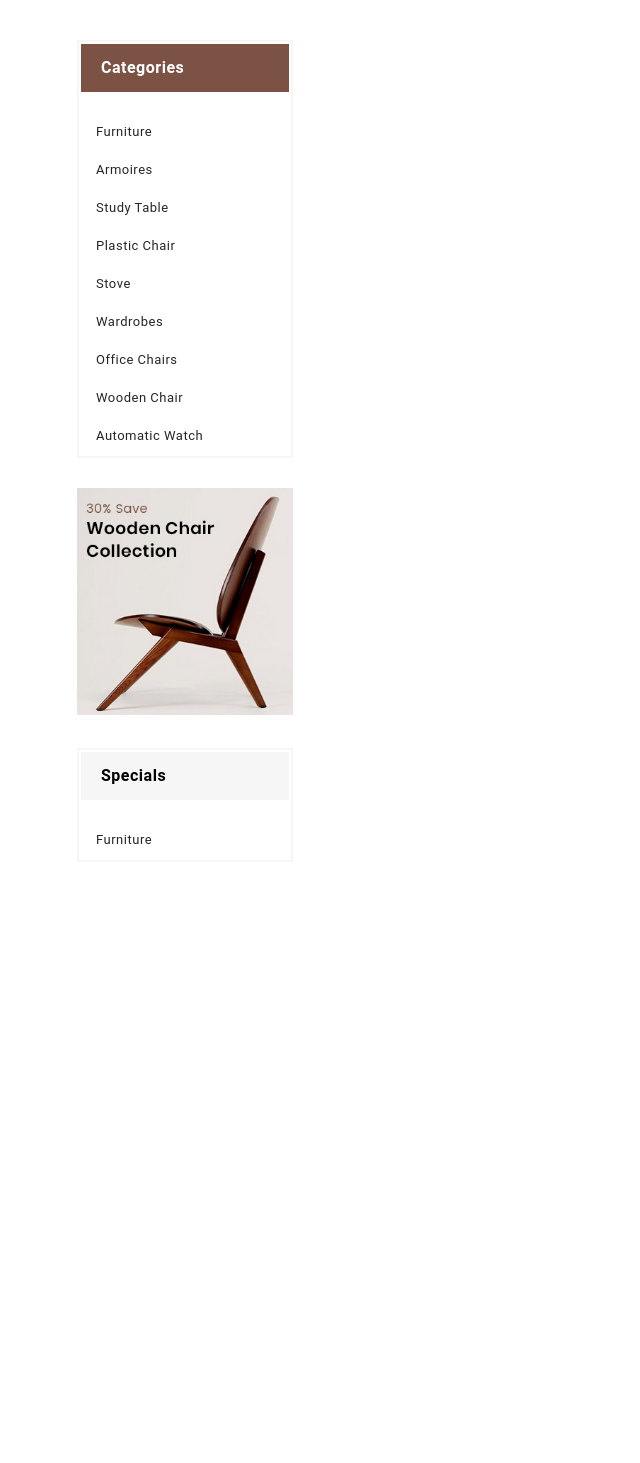
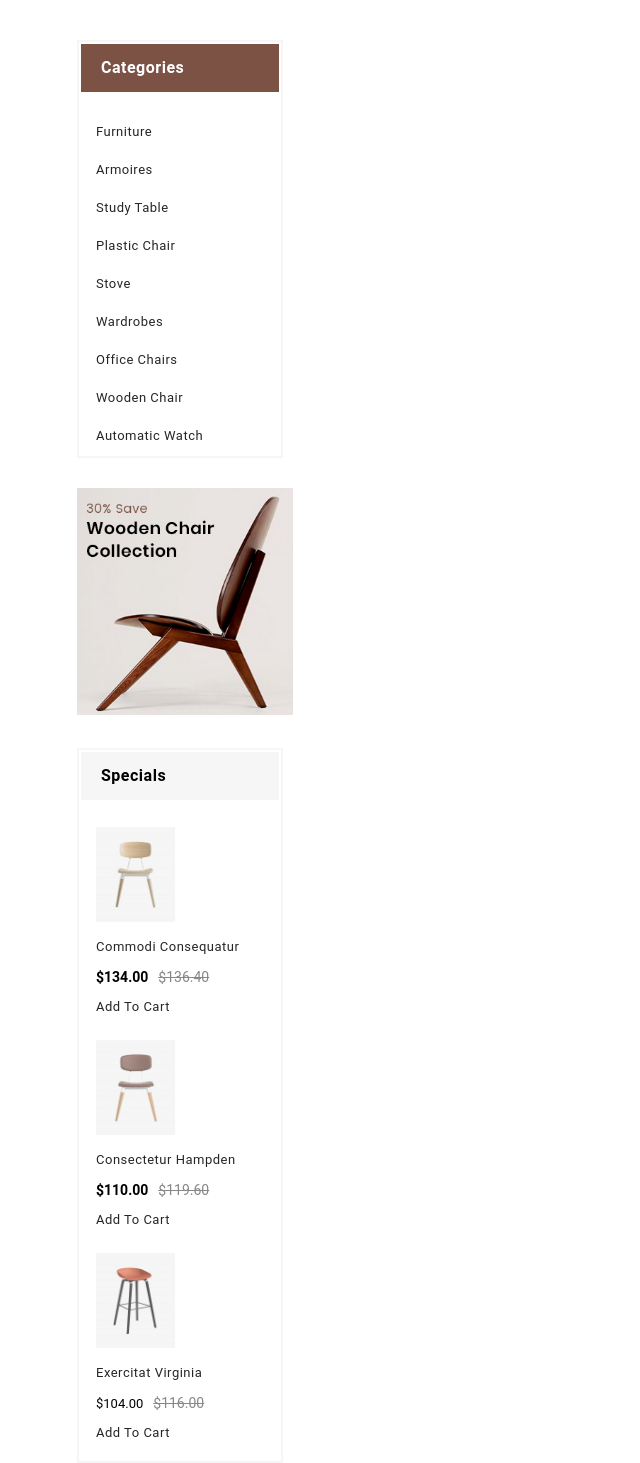
Before and after one commit to ahmadmamdouh-10/Final-Project, a PHP site: page /Wardrobes.html in a window 1280 px wide. Shown: the part 222-1685 px from the top of the page, without its empty margins (0-640 px from the left). Before the commit the page ends 1066 px from the top, so only its background shows below. Run offline with PHP 8.4, Linux system fonts and the light colour scheme; some libraries are stand-ins or nearby versions.

Commit message:
left Side In Wardrobes

```diff
--- a/SignIn/3.4.css
+++ b/Login/3.4.css
@@ -47,7 +47,7 @@ aside {
 
 table{
 	border: #f6f6f6 solid 2px;
-	width: 85%;
+	width: 81%;
 	padding: 0;
 	margin-left: 37px;
 }
--- a/Wardrobes.html
+++ b/Wardrobes.html
@@ -13,7 +13,7 @@
     <!-- Icon -->
     <link rel="icon" type="image/x-icon" target="_blank" href="cart.png">
     <!-- StyleNav -->
-    <link rel="stylesheet" href="SignIn/3.4.css">
+    <link rel="stylesheet" href="Login/3.4.css">
 
     <link rel="stylesheet" href="Wardrobes/Wardrobes.css">
 </head>
@@ -158,7 +158,7 @@
 
             <div>
                 <a>
-                    <img id="chairImg" src="Wardrobes/chair.jpg">
+                    <img id="chairImg" src="Wardrobes/Images/chair.jpg">
                 </a>
             </div>
 
@@ -167,7 +167,28 @@
                     <th>Specials</th>
                 </tr>
                 <tr>
-                    <td style="padding-top: 25px;"><a href="">Furniture</a></td>
+                    <td style="padding-top: 25px;">
+                        <img class="imgSide" src="Wardrobes/Images/08-85x101.jpg">
+                        <div><a href="">Commodi Consequatur</a></div>
+                        <div><span class="price">$134.00</span><span class="discount"> $136.40</span></div>
+                        <div><a href="">Add To Cart</a></div>
+                    </td>
+                </tr>
+                <tr>
+                    <td>
+                        <img class="imgSide" src="Wardrobes/Images/10-85x101.jpg">
+                        <div><a href="">Consectetur Hampden</a></div>
+                        <div><span class="price">$110.00</span><span class="discount"> $119.60</span></div>
+                        <div><a href="">Add To Cart</a></div>
+                    </td>
+                </tr>
+                <tr>
+                    <td>
+                        <img class="imgSide" src="Wardrobes/Images/11-85x101.jpg">
+                        <div><a href="">Exercitat Virginia</a></div>
+                        <div><span class="price"></span>$104.00<span class="discount"> $116.00</span></div>
+                        <div><a href="">Add To Cart</a></div>
+                    </td>
                 </tr>
             </table>
         </aside>
--- a/Wardrobes/Wardrobes.css
+++ b/Wardrobes/Wardrobes.css
@@ -10,3 +10,44 @@
 {
     margin-top: 30px;
 }
+
+.imgSide
+{
+    opacity: .7;
+    width: 80px;
+    margin-left: auto;
+    margin-right: auto;
+}
+
+.imgSide:hover
+{
+    opacity: 0.4;
+    transition: opacity 1s;
+    cursor:pointer;
+}
+
+.discount
+{
+    margin:0;
+    padding: 0;
+    display: inline-block;
+    padding-left: 10px;
+    text-decoration: line-through;
+    color: #888888;
+    font-size: 14px;
+    font-weight: 400;
+    font-family: 'Roboto',sans-serif;
+}
+
+.price
+{
+    color: #000000;
+    font-weight: 600;
+    font-family: 'Roboto',sans-serif;
+    font-size: 14px;
+}
+
+#SpecialsTable div
+{
+    margin: 9px 0px 8px;
+}
--- a/login.html
+++ b/login.html
@@ -11,7 +11,7 @@
     <link rel="stylesheet" href="css/styles.css" />
     <link rel="icon" type="image/x-icon" target="_blank" href="cart.png">
 
-    <link rel="stylesheet" href="SignIn/3.4.css">
+    <link rel="stylesheet" href="Login/3.4.css">
 </head>
 
 <body>
```
Also changed, not shown: SignIn/pic1.jpeg (deleted), SignIn/pic2.jpeg (deleted), SignIn/pic3.jpeg (deleted), SignIn/pic4.jpeg (deleted), SignIn/pic5.jpeg (deleted), Wardrobes/Images/08-85x101.jpg (added), Wardrobes/Images/10-85x101.jpg (added), Wardrobes/Images/11-85x101.jpg (added), Wardrobes/Images/chair.jpg (renamed from Wardrobes/chair.jpg).
